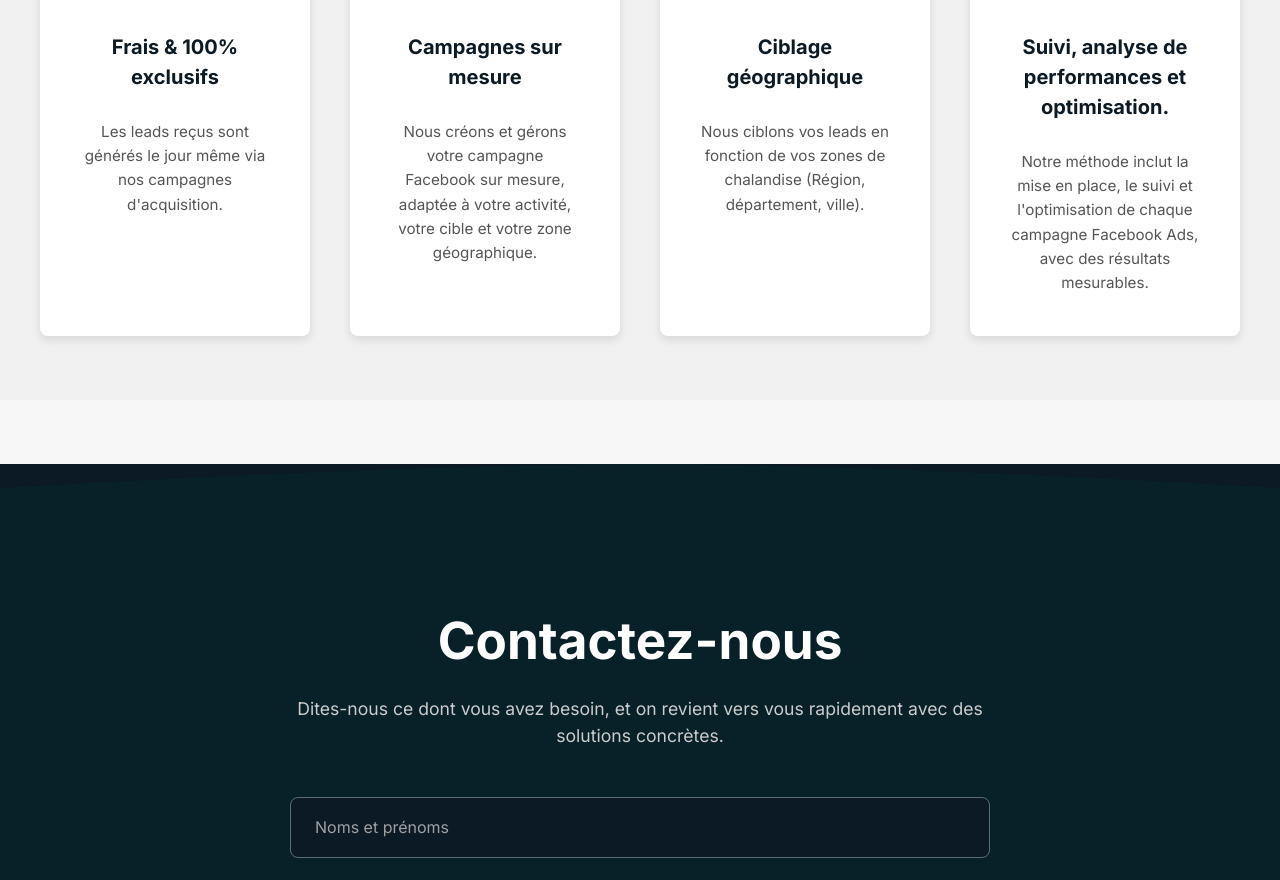
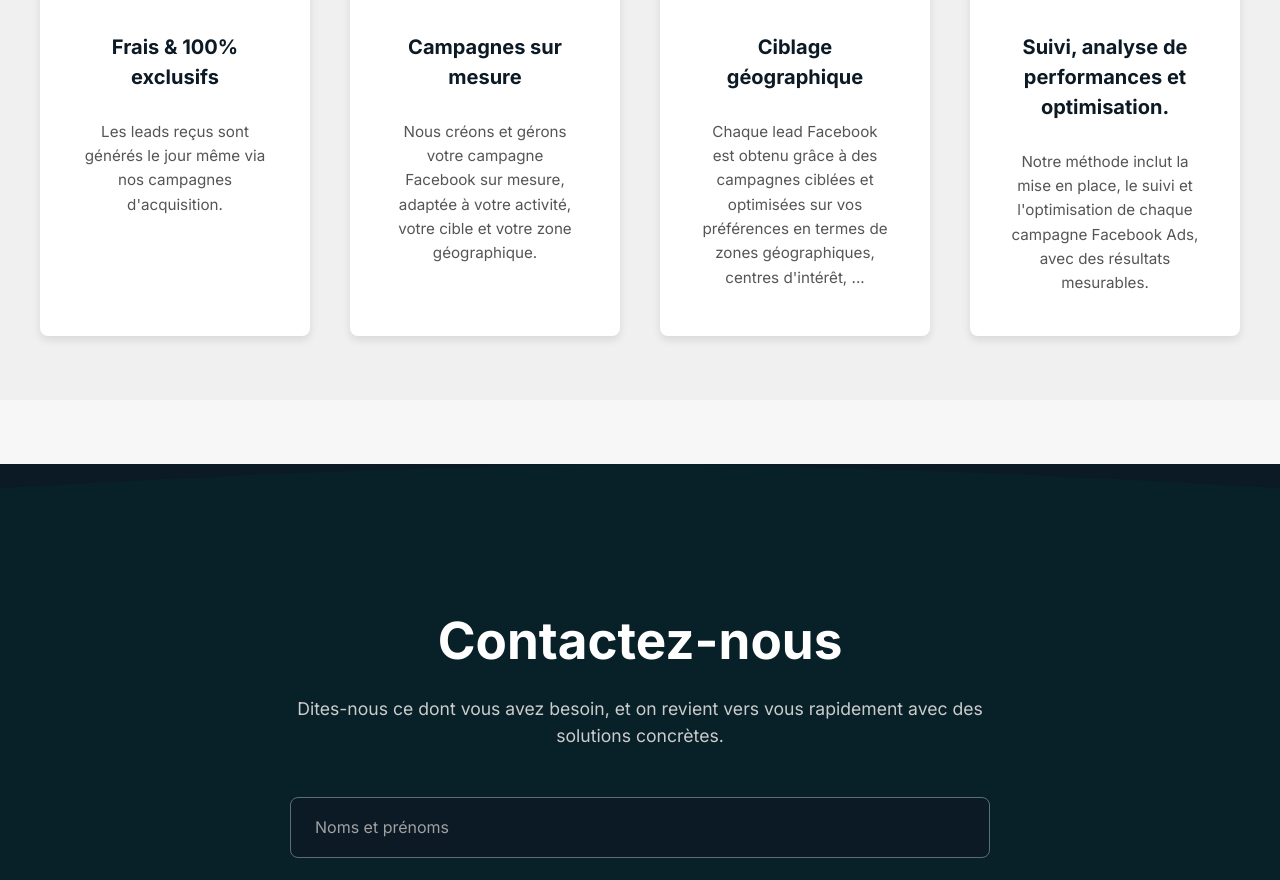
Before and after one commit to MARCOOOOOOOOOOOOOOOOO123/cockpit-lead, a Next.js app: page / in a window 1280 px wide. Shown: the part 2900-3780 px from the top of the page. Built offline with nearby package versions, Linux system fonts and the light colour scheme.

Commit message:
Update AdvantagesSection.jsx

```diff
--- a/src/components/AdvantagesSection.jsx
+++ b/src/components/AdvantagesSection.jsx
@@ -17,7 +17,7 @@ const advantages = [
   {
     icon: '/images/Group 21.png', // Chemin vers votre icône Géolocalisation
     title: 'Ciblage géographique',
-    description: 'Nous ciblons vos leads en fonction de vos zones de chalandise (Région, département, ville).',
+    description: "Chaque lead Facebook est obtenu grâce à des campagnes ciblées et optimisées sur vos préférences en termes de zones géographiques, centres d'intérêt, ..."
   },
   {
     icon: '/images/Group 23.png', // Chemin vers votre icône Analyse
```
